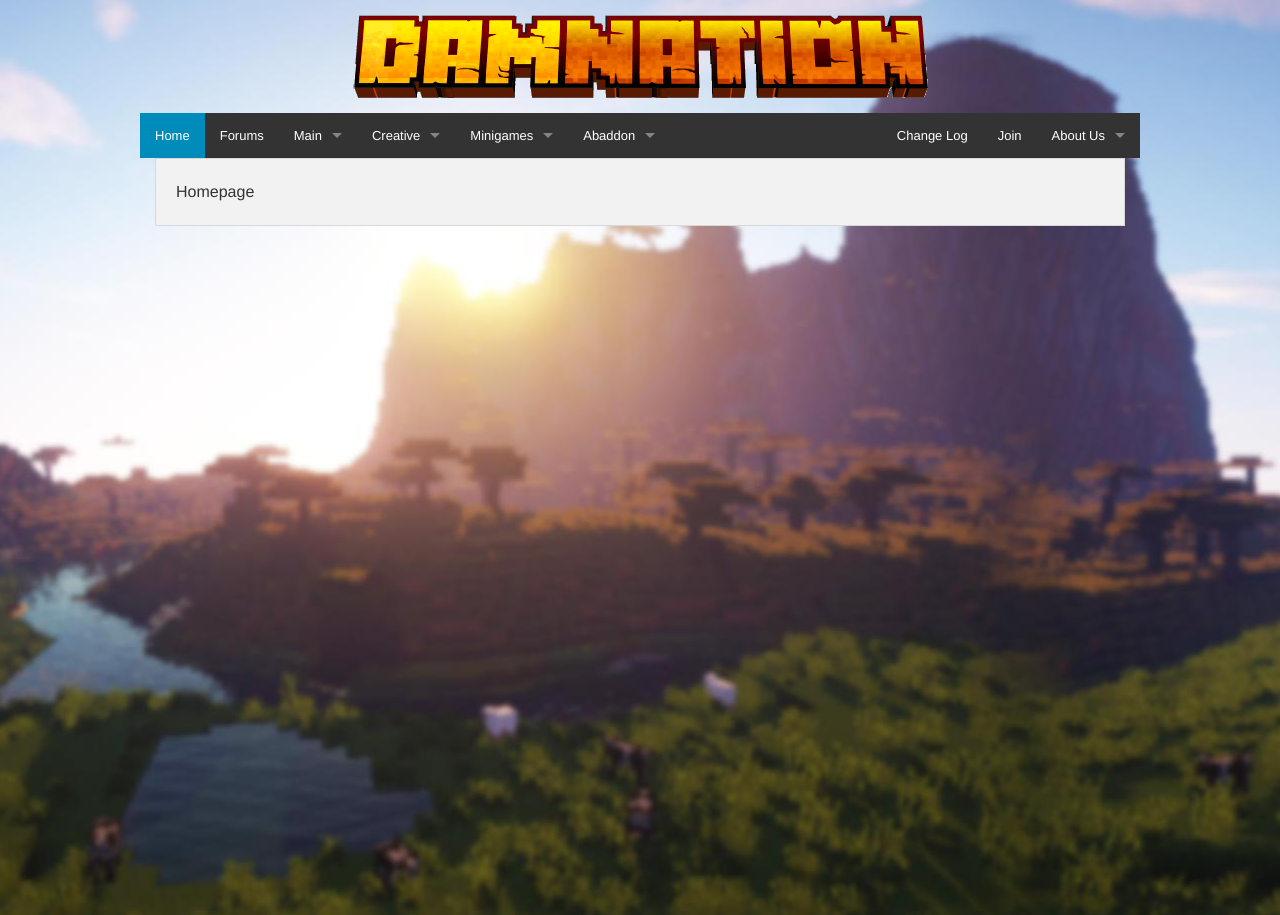
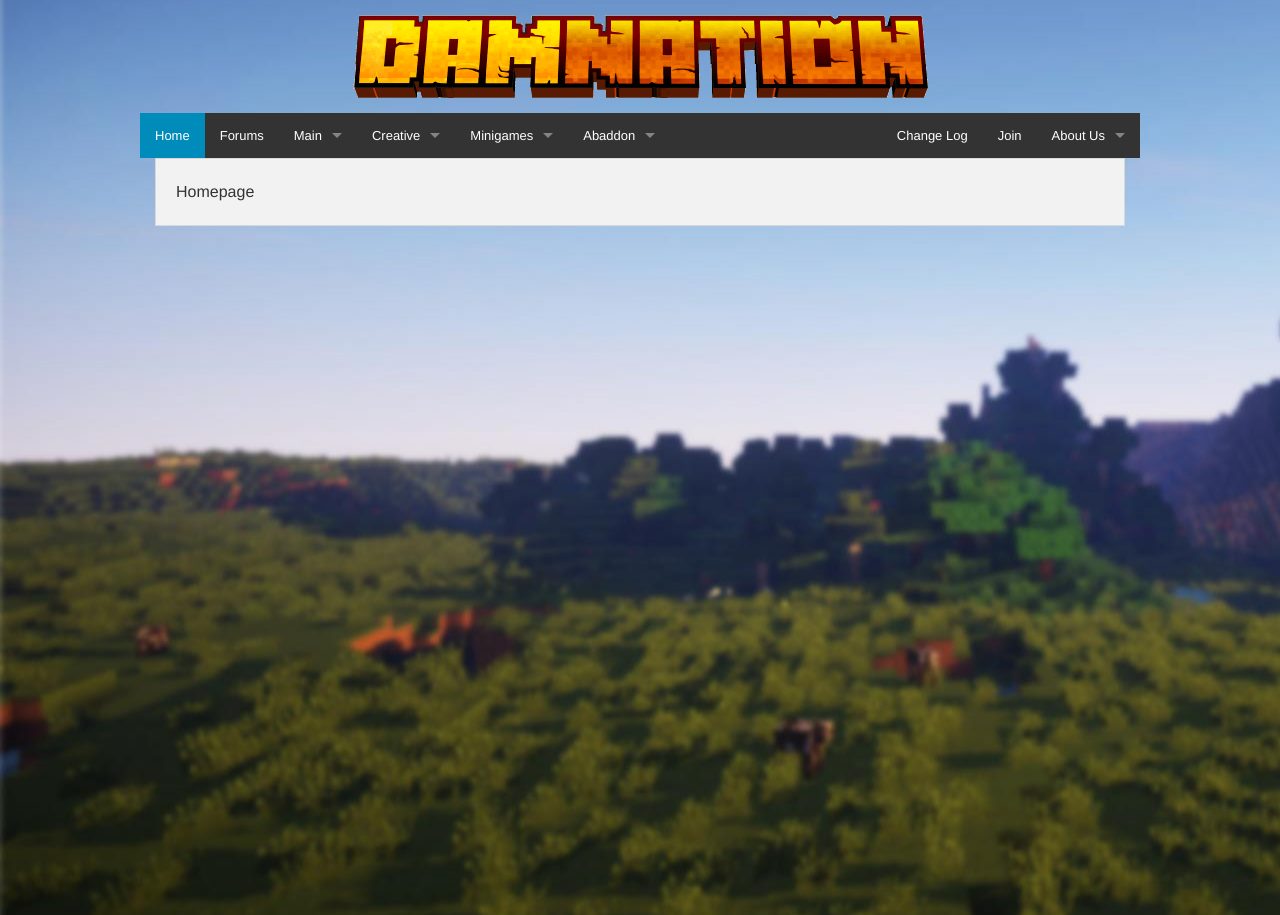
Before and after one commit to damnation-eu/website-beta, a Jekyll site: the page built from index.md, in a window 1280 px wide. Built offline with Jekyll 4.4.1, drawn with Linux system fonts in a browser that asks for light colours; nearby versions of some CDN libraries; library files that are not in the unit come from our copies.

Commit message:
Update app.scss

```diff
--- a/stylesheets/app.scss
+++ b/stylesheets/app.scss
@@ -5,6 +5,7 @@
 
 body {
   background: url("{{site.baseurl}}/media/background.jpg") 50% no-repeat fixed;
+  background-position: 0% 60%;
   margin: 15px;
 }
 
```
